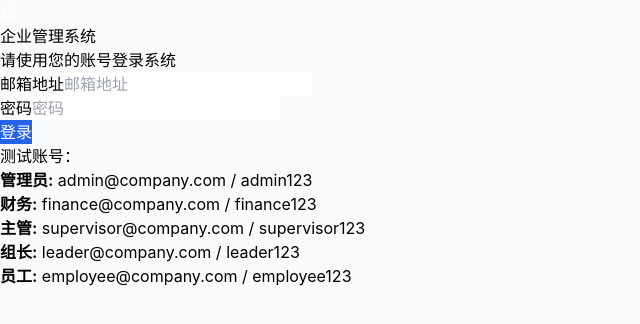
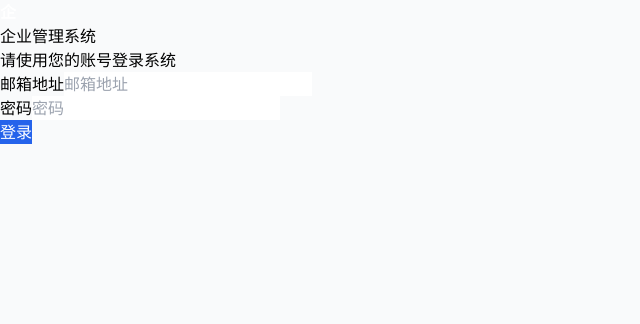
Before and after one commit to tufeijun3-cmyk/qiyeguanli, a React (Vite) app: page / in a window 1280 px wide. Shown: the top 324 px of the page, without its empty margins (0-640 px from the left). Built offline with nearby package versions, Linux system fonts and the light colour scheme; no server answers; the database is empty.

Commit message:
安全修复：删除登录界面的测试账号信息

```diff
--- a/src/components/LoginForm.jsx
+++ b/src/components/LoginForm.jsx
@@ -124,18 +124,6 @@ export default function LoginForm({ onLogin, loading = false }) {
               )}
             </button>
           </div>
-
-          {/* 测试账号提示 */}
-          <div className="mt-6 p-4 bg-gray-50 rounded-lg">
-            <h4 className="text-sm font-medium text-gray-900 mb-2">测试账号：</h4>
-            <div className="text-xs text-gray-600 space-y-1">
-              <div><strong>管理员:</strong> admin@company.com / admin123</div>
-              <div><strong>财务:</strong> finance@company.com / finance123</div>
-              <div><strong>主管:</strong> supervisor@company.com / supervisor123</div>
-              <div><strong>组长:</strong> leader@company.com / leader123</div>
-              <div><strong>员工:</strong> employee@company.com / employee123</div>
-            </div>
-          </div>
         </form>
       </div>
     </div>
```
